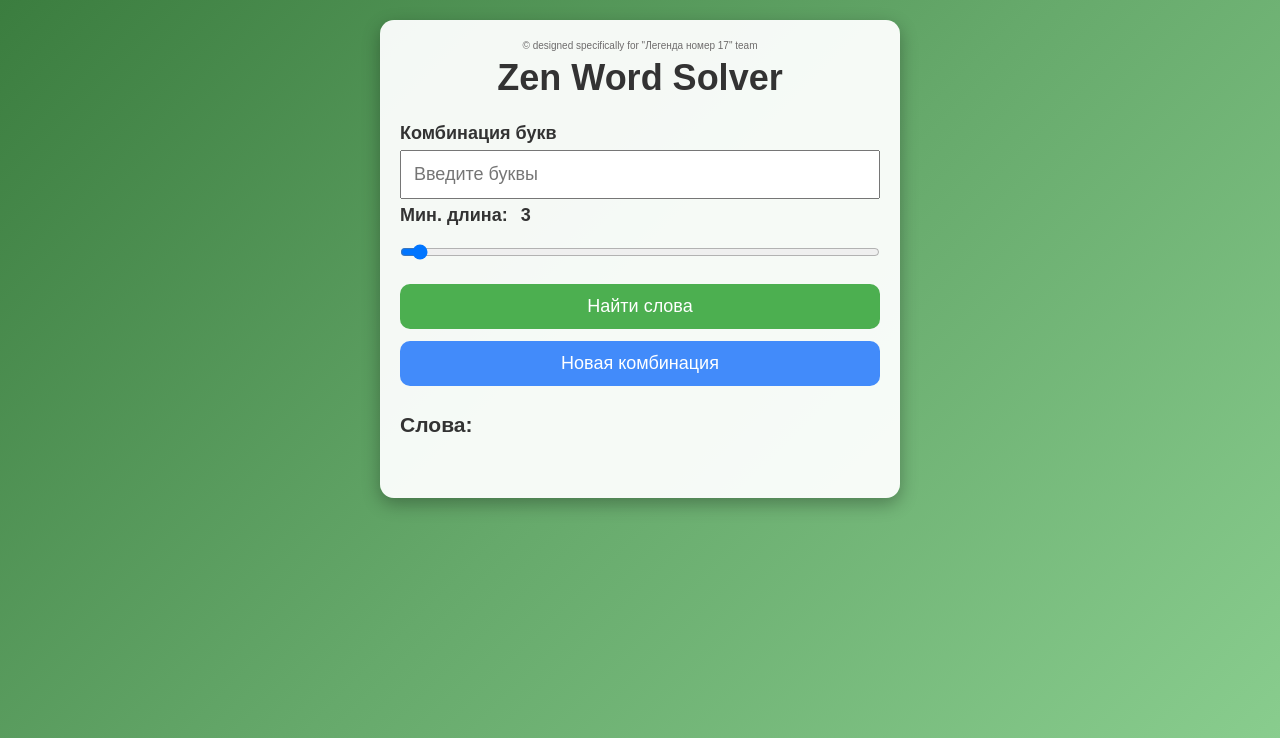
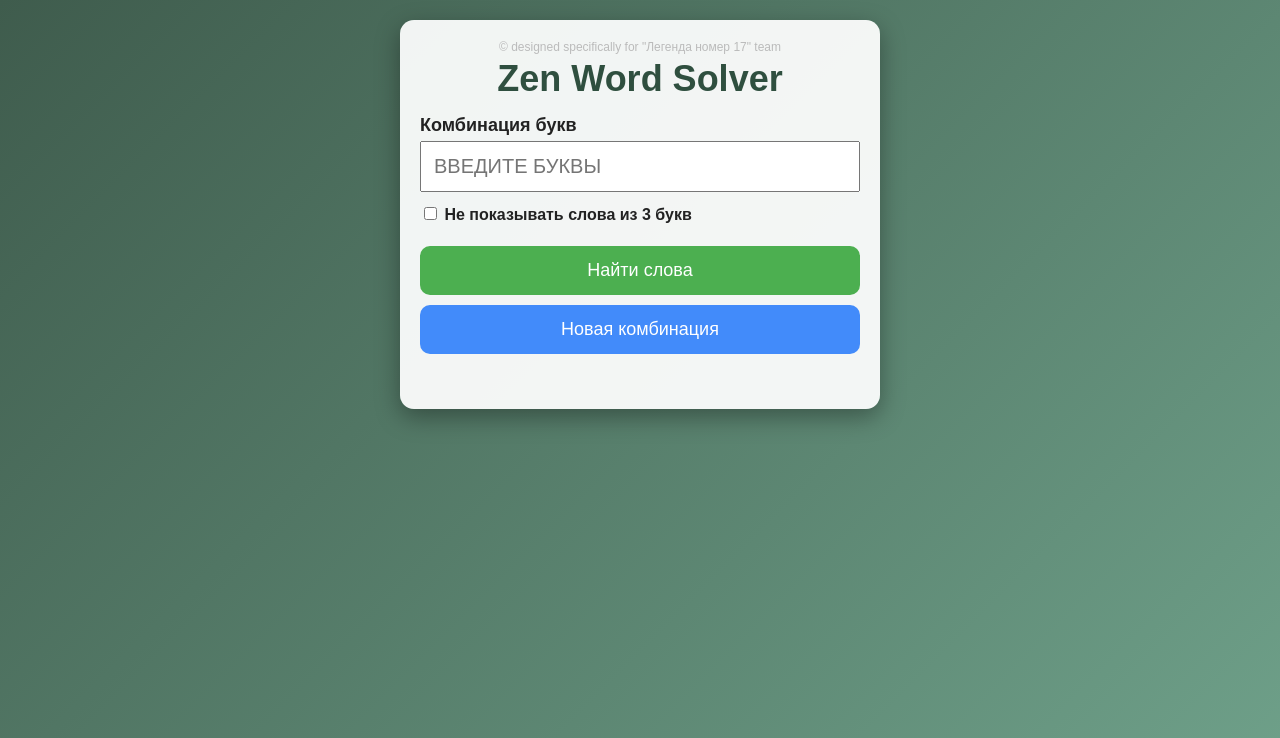
Before and after one commit to antandar/antandar.zws, a Flask app: page / in a window 1280 px wide. Shown: the top 738 px of the page. Run offline with Flask 3, Linux system fonts and the light colour scheme.

Commit message:
Update index.html

```diff
--- a/templates/index.html
+++ b/templates/index.html
@@ -7,115 +7,135 @@
 
 <style>
 body {
+    margin: 0;
     font-family: Arial, sans-serif;
-    margin: 0;
     font-size: 18px;
-    background: linear-gradient(135deg, #3b7d3f 0%, #66a96b 50%, #8bcf90 100%);
+    background: linear-gradient(135deg, #3f5c4d, #6fa18a);
     background-attachment: fixed;
-    color: #333;
+    color: #222;
 }
 
 .container {
     max-width: 480px;
     margin: 20px auto;
-    background-color: rgba(255,255,255,0.94);
     padding: 20px;
+    background: rgba(255,255,255,0.93);
     border-radius: 14px;
-    box-shadow: 0 6px 18px rgba(0,0,0,0.3);
+    box-shadow: 0 8px 24px rgba(0,0,0,0.35);
+    box-sizing: border-box;
 }
 
 .subtitle {
     text-align: center;
-    font-size: 10px;
-    color: rgb(110, 108, 108);
-    margin-bottom: 6px;
-    user-select: none;
+    font-size: 12px;
+    color: #bbb;
+    margin-bottom: 4px;
 }
 
 h1 {
-    font-size: 2em;
     text-align: center;
-    margin-top: 0;
+    margin: 0 0 15px;
+    color: #2f4f3f;
 }
 
 label {
+    display: block;
+    margin-top: 10px;
     font-weight: bold;
 }
 
-input, button {
+input[type="text"] {
+    width: 100%;
     padding: 12px;
-    margin: 6px 0;
-    font-size: 18px;
-    width: 100%;
+    font-size: 20px;
     box-sizing: border-box;
+    margin-top: 5px;
+    text-transform: uppercase;
+}
+
+.checkbox-row {
+    margin: 12px 0;
+    font-size: 16px;
 }
 
 button {
+    width: 100%;
+    padding: 14px;
+    font-size: 18px;
+    margin-top: 10px;
+    border: none;
     border-radius: 10px;
-    border: none;
+    cursor: pointer;
     color: white;
-    cursor: pointer;
+    background: #4caf50;
 }
 
-#solve_button {
-    background-color: #4CAF50;
+button.secondary {
+    background: #428bfa;
 }
 
-#clear_button {
-    background-color: #428bfa;
-}
-
-button:hover {
-    opacity: 0.9;
-}
-
-#slider_val {
-    font-weight: bold;
-    margin-left: 8px;
-}
-
+/* ====== СЛОВА ====== */
 #words {
     margin-top: 15px;
-    max-height: 400px;
-    overflow-y: auto;
-    overflow-x: hidden;
     padding: 10px;
 
-    column-count: 3;
+    column-count: 4;
     column-gap: 12px;
+    column-fill: balance;
 }
 
 .word-item {
+    display: inline-block;
+    width: 100%;
     break-inside: avoid;
-    -webkit-column-break-inside: avoid;
-    margin-bottom: 8px;
 
-    background-color: rgba(255,255,255,0.9);
+    margin-bottom: 10px;
     padding: 10px;
+
+    text-align: center;
+    font-weight: bold;
+
     border-radius: 8px;
-    text-align: center;
-    cursor: pointer;
+    box-shadow: 0 4px 10px rgba(0,0,0,0.2);
 
     word-break: break-word;
     overflow-wrap: anywhere;
-    text-transform: uppercase;
 
-    box-shadow: 0 3px 8px rgba(0,0,0,0.2);
-    transition: transform 0.15s, box-shadow 0.15s;
+    animation: wordPop 0.25s ease-out both;
 }
 
-.word-item:hover {
-    transform: translateY(-2px);
-    box-shadow: 0 5px 14px rgba(0,0,0,0.25);
+/* Цвета по длине */
+.word-len-3 { background: #fff7a8; }
+.word-len-4 { background: #ffe08a; }
+.word-len-5 { background: #ffc96b; }
+.word-len-6 { background: #ffb347; }
+.word-len-7 { background: #ff9f1c; }
+
+@keyframes wordPop {
+    from { opacity: 0; transform: scale(0.9); }
+    to   { opacity: 1; transform: scale(1); }
 }
 
-.word-item.new {
-    background-color: #fffa8c;
+/* Адаптив */
+@media (max-width: 768px) {
+    #words {
+        column-count: 4;
+        column-gap: 10px;
+    }
 }
 
 @media (max-width: 480px) {
     body { font-size: 20px; }
-    input, button { font-size: 20px; padding: 14px; }
+    #words {
+        column-count: 3;
+        column-gap: 8px;
+    }
+}
+
+@media (max-width: 360px) {
+    #words {
+        column-count: 2;
+    }
 }
 </style>
 </head>
@@ -123,29 +143,31 @@ button:hover {
 <body>
 <div class="container">
 
-<div class="subtitle">
-© designed specifically for "Легенда номер 17" team
-</div>
-
+<div class="subtitle">© designed specifically for "Легенда номер 17" team</div>
 <h1>Zen Word Solver</h1>
 
 <label for="letters">Комбинация букв</label>
-<input type="text" id="letters" maxlength="7"
-       placeholder="Введите буквы"
-       autocomplete="off" autocorrect="off"
-       autocapitalize="characters"
-       spellcheck="false">
+<input
+    type="text"
+    id="letters"
+    maxlength="7"
+    placeholder="Введите буквы"
+    autocomplete="off"
+    autocorrect="off"
+    spellcheck="false"
+    autocapitalize="characters"
+>
 
-<label for="min_length_slider">
-    Мин. длина: <span id="slider_val">3</span>
-</label>
-<input type="range" id="min_length_slider" min="3" max="7" value="3"
-       oninput="updateSliderVal()">
+<div class="checkbox-row">
+    <label>
+        <input type="checkbox" id="hide_3_letters">
+        Не показывать слова из 3 букв
+    </label>
+</div>
 
-<button id="solve_button" onclick="solve()">Найти слова</button>
-<button id="clear_button" onclick="clearWords()">Новая комбинация</button>
+<button onclick="solve()">Найти слова</button>
+<button class="secondary" onclick="clearWords()">Новая комбинация</button>
 
-<h3>Слова:</h3>
 <div id="words"></div>
 
 <script src="{{ url_for('static', filename='script.js') }}"></script>
```
